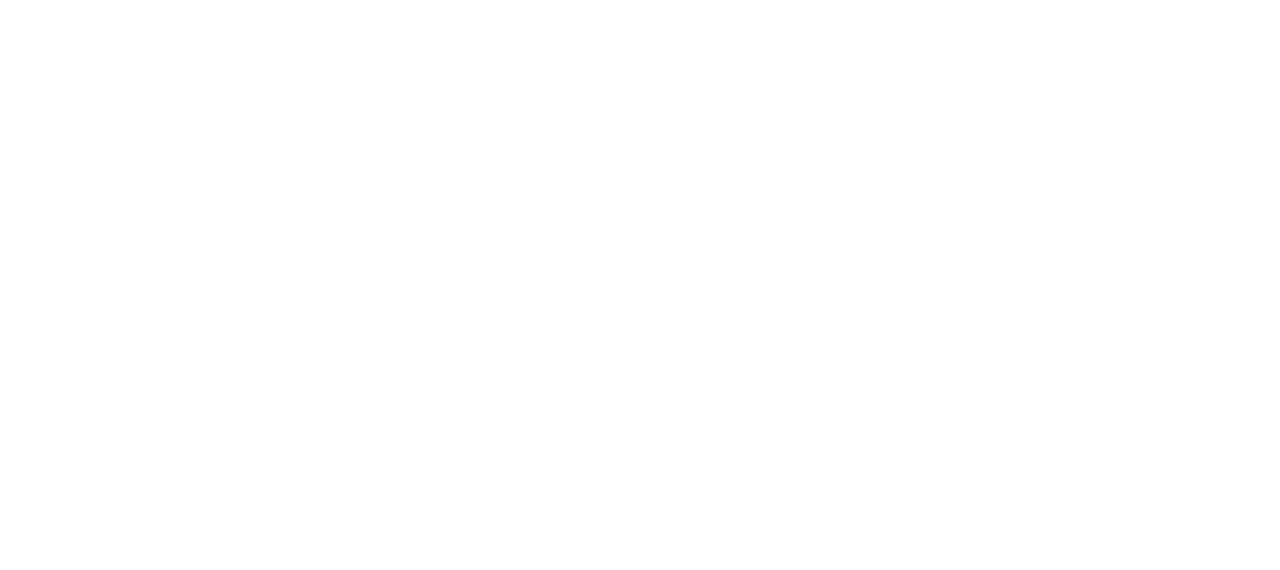
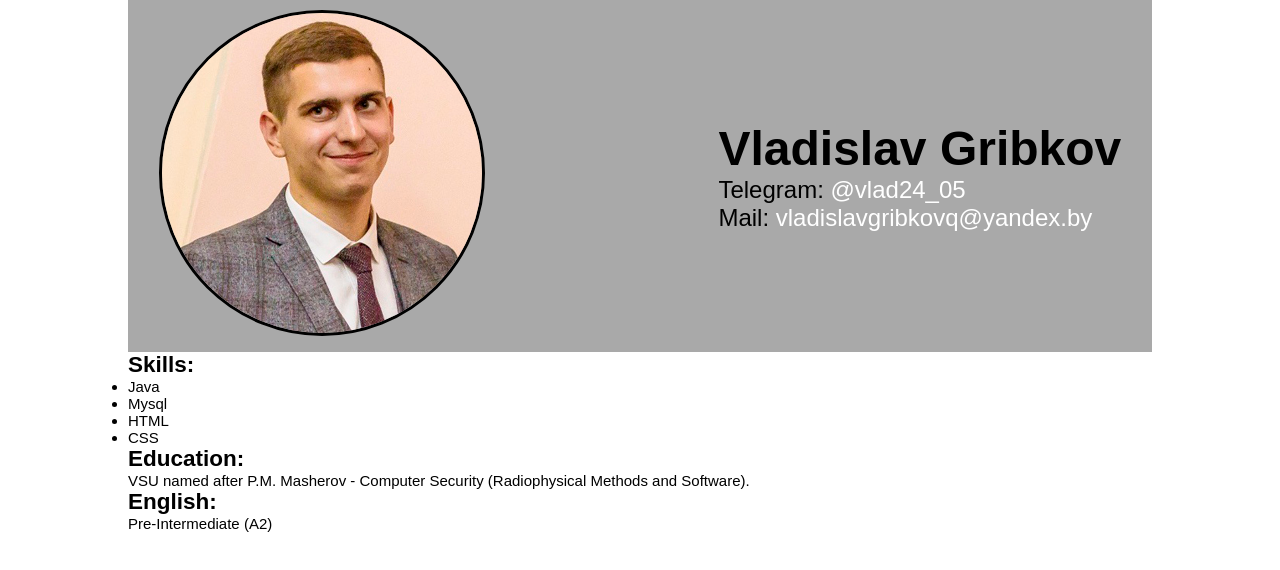
Before and after one commit to vladislavgribkov/rsschool-cv, a plain HTML site: page index.html in a window 1280 px wide. Drawn offline with Linux system fonts and the light colour scheme.

Commit message:
feat: add photo &  added information skills, contacts, education, english

```diff
--- a/index.html
+++ b/index.html
@@ -7,6 +7,36 @@
     <link rel="stylesheet" href="style.css">
 </head>
 <body>
-
+    <div class="container">
+        <header>
+            <div class="photo">
+                <img src="photo.jpg" alt="photo">
+            </div>
+            <div class="info">
+                <h1 class="name">Vladislav Gribkov</h1>
+                <p class="communication">Telegram: <a class="link" href="https://teleg.run/vlad24_05">@vlad24_05</a></p>
+                <p class="communication">Mail: <a class="link" href="mailto:vladislavgribkovq@yandex.by">vladislavgribkovq@yandex.by</a></p>
+            </div>
+        </header>
+        <main>
+            <section class="skills">
+                <h2 class="title">Skills:</h2>
+                <ul class="skill__list">
+                    <li class="skill__item">Java</li>
+                    <li class="skill__item">Mysql</li>
+                    <li class="skill__item">HTML</li>
+                    <li class="skill__item">CSS</li>
+                </ul>
+            </section>
+            <section class="education">
+                <h2 class="title">Education: </h2>
+                <p>VSU named after P.M. Masherov - Computer Security (Radiophysical Methods and Software).</p>
+            </section>
+            <section class="english">
+                <h2 class="title">English: </h2>
+                <p>Pre-Intermediate (A2)</p>
+            </section>
+        </main>
+    </div>
 </body>
 </html>
--- a/style.css
+++ b/style.css
@@ -0,0 +1,37 @@
+* {
+    margin: 0;
+    padding: 0;
+}
+a{
+    text-decoration: none;
+    color: #fff;
+}
+body{
+	font-family:"Arial", sans-serif;
+	font-size:15px;
+    color:#000;
+	margin: 0;
+	padding:0;
+}
+.container{
+	max-width:1024px;
+	margin:0 auto;
+	float:center;
+	width:100%;
+}
+header{
+    padding: 1% 3%;
+    display: flex;
+    align-items: center;
+    justify-content: space-between;
+    background-color: darkgray;
+    font-size: 24px;
+}
+.photo{
+    margin: 0 1% 0 0;
+}
+
+header img{
+    border: #000 3px solid;
+    border-radius: 50%;
+}
```
Also changed, not shown: photo.jpg (added).
